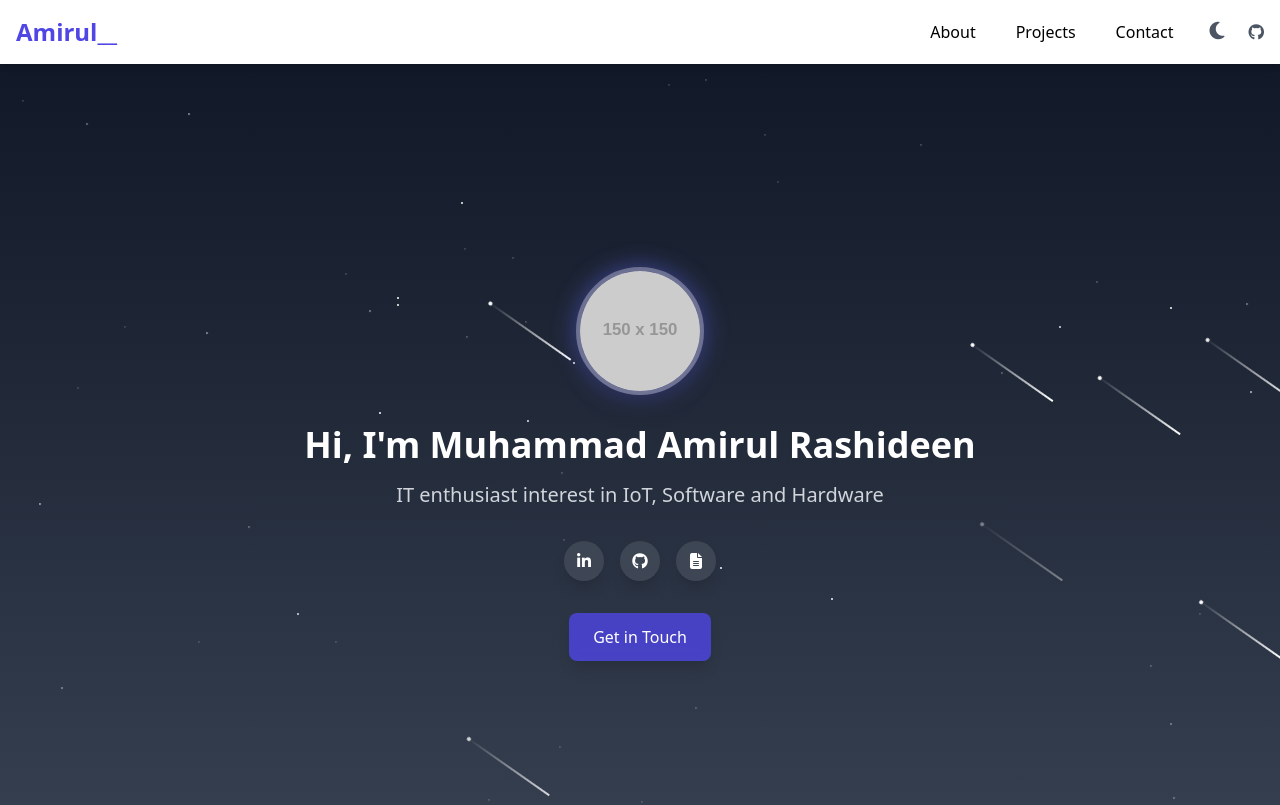
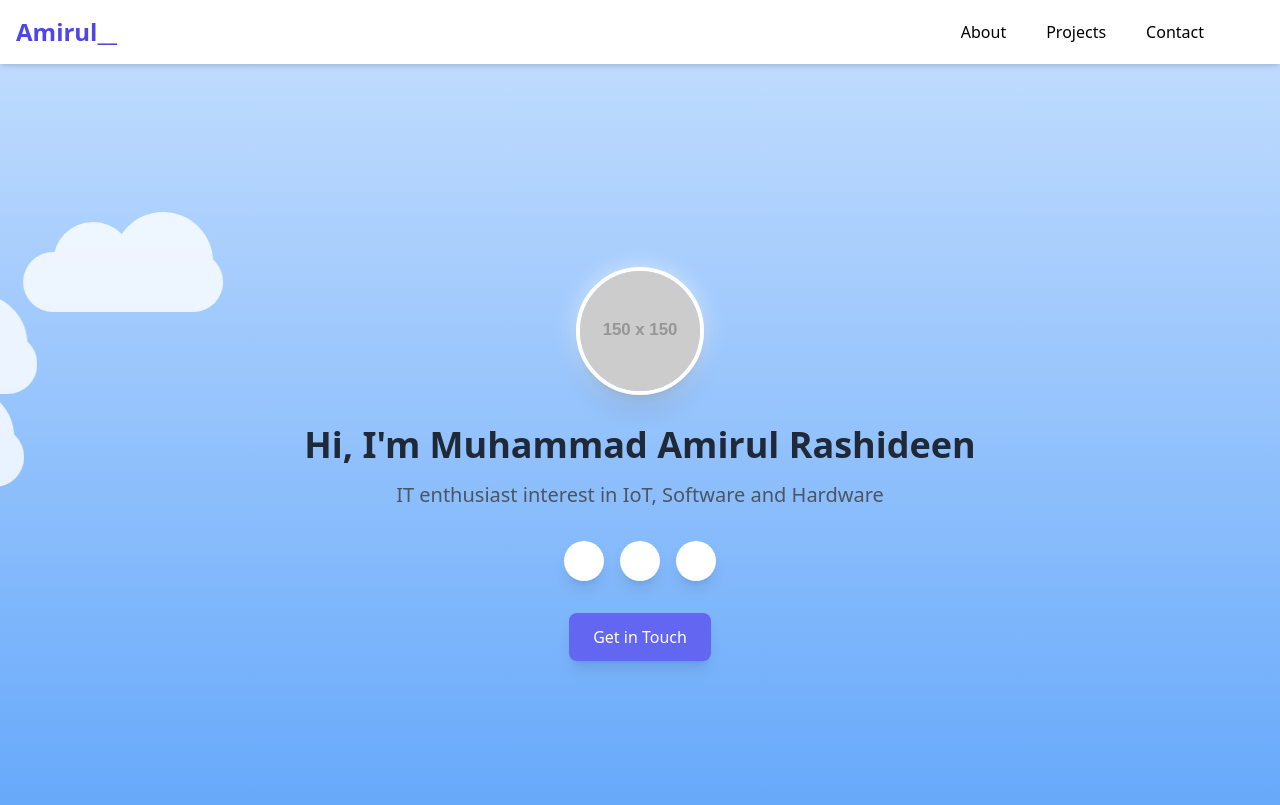
Before and after one commit to myruldeen/portfolio-website, a Vue app: page / in a window 1280 px wide. Shown: the top 805 px of the page. Built offline with nearby package versions, Linux system fonts and the light colour scheme.

Commit message:
add toggle

```diff
--- a/package.json
+++ b/package.json
@@ -12,6 +12,7 @@
   },
   "dependencies": {
     "@fortawesome/fontawesome-free": "^6.6.0",
+    "pinia": "^2.2.6",
     "vue": "^3.5.12",
     "vue-router": "^4.4.5"
   },
--- a/src/components/HeroSection.vue
+++ b/src/components/HeroSection.vue
@@ -1,8 +1,9 @@
 <template>
-  <section class="min-h-screen relative overflow-hidden bg-gradient-to-b from-gray-900 to-gray-700 dark:from-black dark:to-gray-900">
-    <!-- Meteor Shower -->
-    <div class="meteor-shower">
-      <div v-for="n in 20" :key="n"
+  <section class="min-h-screen relative overflow-hidden transition-colors duration-700"
+           :class="isDark ? 'bg-gradient-to-b from-gray-900 to-gray-700' : 'bg-gradient-to-b from-blue-200 to-blue-400'">
+    <!-- Meteor Shower (Dark Mode) -->
+    <div v-if="isDark" class="meteor-shower">
+      <div v-for="n in 20" :key="`meteor-${n}`"
            class="meteor"
            :style="{
              '--delay': `${Math.random() * 10}s`,
@@ -12,8 +13,21 @@
       </div>
     </div>
 
-    <!-- Stars Background -->
-    <div class="stars-container">
+    <!-- Moving Clouds (Light Mode) -->
+    <div v-else class="clouds-container">
+      <div v-for="n in 8" :key="`cloud-${n}`"
+           class="cloud"
+           :style="{
+             '--delay': `${Math.random() * 10}s`,
+             '--duration': `${20 + Math.random() * 10}s`,
+             '--top': `${Math.random() * 60}%`,
+             '--scale': `${0.5 + Math.random() * 0.5}`
+           }">
+      </div>
+    </div>
+
+    <!-- Stars (Dark Mode) -->
+    <div v-if="isDark" class="stars-container">
       <div v-for="n in 50" :key="`star-${n}`"
            class="star"
            :style="{
@@ -29,94 +43,101 @@
       <div class="text-center">
         <!-- Profile Image -->
         <div class="mb-6 relative inline-block">
-          <div class="absolute inset-0 bg-indigo-500 rounded-full blur-md opacity-50"></div>
+          <div class="absolute inset-0 rounded-full blur-md opacity-50"
+               :class="isDark ? 'bg-indigo-500' : 'bg-white'"></div>
           <img
             src="https://via.placeholder.com/150"
             alt="Muhammad Amirul Rashideen"
-            class="w-32 h-32 rounded-full relative z-10 border-4 border-white/30
-                   shadow-xl transform transition duration-300
-                   hover:scale-110 hover:border-indigo-400/50"
+            class="w-32 h-32 rounded-full relative z-10 shadow-xl transform transition duration-300
+                   hover:scale-110"
+            :class="isDark ? 'border-4 border-white/30' : 'border-4 border-white'"
           />
         </div>
 
         <!-- Name and Title -->
-        <h2 class="text-4xl font-extrabold text-white mb-4
-                   animate-fadeIn [animation-delay:200ms]">
+        <h2 class="text-4xl font-extrabold mb-4 transition-colors duration-300"
+            :class="isDark ? 'text-white' : 'text-gray-800'">
           Hi, I'm Muhammad Amirul Rashideen
         </h2>
 
-        <p class="mt-4 text-gray-300 text-xl mb-8
-                  animate-fadeIn [animation-delay:400ms]">
+        <p class="mt-4 text-xl mb-8 transition-colors duration-300"
+           :class="isDark ? 'text-gray-300' : 'text-gray-600'">
           IT enthusiast interest in IoT, Software and Hardware
         </p>
 
         <!-- Social Links -->
-        <div class="mt-6 flex justify-center space-x-4
-                    animate-fadeIn [animation-delay:600ms]">
-          <a href="https://linkedin.com/in/yourusername"
-             title="LinkedIn"
+        <div class="mt-6 flex justify-center space-x-4">
+          <a v-for="social in socialLinks"
+             :key="social.title"
+             :href="social.link"
+             :title="social.title"
              target="_blank"
-             class="w-10 h-10 bg-white/10 backdrop-blur-sm text-white rounded-full
-                    flex items-center justify-center shadow-lg
-                    hover:bg-indigo-500 hover:scale-110
-                    transform transition duration-300">
-            <i class="fab fa-linkedin-in"></i>
-          </a>
-
-          <a href="https://github.com/yourusername"
-             title="Github"
-             target="_blank"
-             class="w-10 h-10 bg-white/10 backdrop-blur-sm text-white rounded-full
-                    flex items-center justify-center shadow-lg
-                    hover:bg-indigo-500 hover:scale-110
-                    transform transition duration-300">
-            <i class="fab fa-github"></i>
-          </a>
-
-          <a href="resume.pdf"
-             title="Resume"
-             target="_blank"
-             class="w-10 h-10 bg-white/10 backdrop-blur-sm text-white rounded-full
-                    flex items-center justify-center shadow-lg
-                    hover:bg-indigo-500 hover:scale-110
-                    transform transition duration-300">
-            <i class="fas fa-file-alt"></i>
+             class="w-10 h-10 rounded-full flex items-center justify-center shadow-lg
+                    transform transition duration-300 hover:scale-110"
+             :class="isDark ? 'bg-white/10 backdrop-blur-sm text-white hover:bg-indigo-500' :
+                              'bg-white text-gray-600 hover:bg-indigo-500 hover:text-white'">
+            <i :class="social.icon"></i>
           </a>
         </div>
 
         <!-- Contact Button -->
         <a href="#contact"
-           class="mt-8 inline-block px-6 py-3 bg-indigo-600/80 backdrop-blur-sm
-                  text-white rounded-lg shadow-lg hover:bg-indigo-500
-                  transform transition duration-300 hover:scale-105
-                  animate-fadeIn [animation-delay:800ms]">
+           class="mt-8 inline-block px-6 py-3 rounded-lg shadow-lg
+                  transform transition duration-300 hover:scale-105"
+           :class="isDark ? 'bg-indigo-600/80 backdrop-blur-sm text-white hover:bg-indigo-500' :
+                           'bg-indigo-500 text-white hover:bg-indigo-600'">
           Get in Touch
         </a>
       </div>
     </div>
 
     <!-- Scroll Indicator -->
-    <div class="absolute bottom-8 left-1/2 transform -translate-x-1/2
-                animate-bounce text-white/70 cursor-pointer z-10">
+    <div class="absolute bottom-8 left-1/2 transform -translate-x-1/2 animate-bounce cursor-pointer z-10"
+         :class="isDark ? 'text-white/70' : 'text-gray-600'">
       <i class="fas fa-chevron-down"></i>
     </div>
   </section>
 </template>
 
 <script setup>
-// No script needed
+import { useThemeStore } from '../stores/themeStore'
+import { storeToRefs } from 'pinia'
+
+const themeStore = useThemeStore()
+const { isDark } = storeToRefs(themeStore)
+
+const socialLinks = [
+  {
+    title: 'LinkedIn',
+    link: 'https://linkedin.com/in/yourusername',
+    icon: 'fab fa-linkedin-in'
+  },
+  {
+    title: 'Github',
+    link: 'https://github.com/yourusername',
+    icon: 'fab fa-github'
+  },
+  {
+    title: 'Resume',
+    link: 'resume.pdf',
+    icon: 'fas fa-file-alt'
+  }
+]
 </script>
 
 <style scoped>
-/* Animation keyframes */
-@keyframes fadeIn {
-  from {
+/* Dark mode animations */
+@keyframes meteor {
+  0% {
+    transform: rotate(215deg) translateX(0);
+    opacity: 1;
+  }
+  70% {
+    opacity: 1;
+  }
+  100% {
+    transform: rotate(215deg) translateX(-500px);
     opacity: 0;
-    transform: translateY(20px);
-  }
-  to {
-    opacity: 1;
-    transform: translateY(0);
   }
 }
 
@@ -131,32 +152,17 @@
   }
 }
 
-@keyframes meteor {
+/* Light mode animations */
+@keyframes float {
   0% {
-    transform: rotate(215deg) translateX(0);
-    opacity: 1;
-  }
-  70% {
-    opacity: 1;
+    transform: translateX(-100%) translateY(0);
   }
   100% {
-    transform: rotate(215deg) translateX(-500px);
-    opacity: 0;
+    transform: translateX(100vw) translateY(0);
   }
 }
 
-/* Stars */
-.star {
-  position: absolute;
-  width: 2px;
-  height: 2px;
-  background-color: white;
-  border-radius: 50%;
-  opacity: 0.3;
-  animation: twinkle 2s infinite;
-}
-
-/* Meteor shower */
+/* Meteor styles */
 .meteor-shower {
   position: absolute;
   inset: 0;
@@ -187,14 +193,64 @@
   top: -1px;
 }
 
-/* Fade in animation classes */
-.animate-fadeIn {
-  opacity: 0;
-  animation: fadeIn 1s ease-out forwards;
+/* Cloud styles */
+.clouds-container {
+  position: absolute;
+  inset: 0;
+  overflow: hidden;
 }
 
-/* Optional: Add glow effect to profile image */
-.profile-glow {
-  filter: drop-shadow(0 0 10px rgba(99, 102, 241, 0.5));
+.cloud {
+  position: absolute;
+  top: var(--top);
+  left: -200px;
+  width: 200px;
+  height: 60px;
+  background: white;
+  border-radius: 50px;
+  opacity: 0.8;
+  transform: scale(var(--scale));
+  animation: float var(--duration) linear infinite;
+  animation-delay: var(--delay);
+}
+
+.cloud::before,
+.cloud::after {
+  content: '';
+  position: absolute;
+  background: white;
+  border-radius: 50%;
+}
+
+.cloud::before {
+  width: 80px;
+  height: 80px;
+  top: -30px;
+  left: 30px;
+}
+
+.cloud::after {
+  width: 100px;
+  height: 100px;
+  top: -40px;
+  left: 90px;
+}
+
+/* Star styles */
+.star {
+  position: absolute;
+  width: 2px;
+  height: 2px;
+  background-color: white;
+  border-radius: 50%;
+  opacity: 0.3;
+  animation: twinkle 2s infinite;
+}
+
+/* Ensure smooth transitions */
+.transition-all {
+  transition-property: all;
+  transition-timing-function: cubic-bezier(0.4, 0, 0.2, 1);
+  transition-duration: 300ms;
 }
 </style>
--- /dev/null
+++ b/src/stores/themeStore.js
@@ -0,0 +1,14 @@
+import { ref } from 'vue'
+import { defineStore } from 'pinia'
+
+export const useThemeStore = defineStore('theme', () => {
+  const isDark = ref(false)
+
+  function toggleTheme() {
+    isDark.value = !isDark.value
+    document.documentElement.classList.toggle('dark')
+    localStorage.setItem('darkMode', isDark.value ? 'dark' : 'light')
+  }
+
+  return { isDark, toggleTheme }
+})
```
Also changed, not shown: src/main.js (+4 -9 lines), 1 other file (tests, documents, lock files or other folders).
